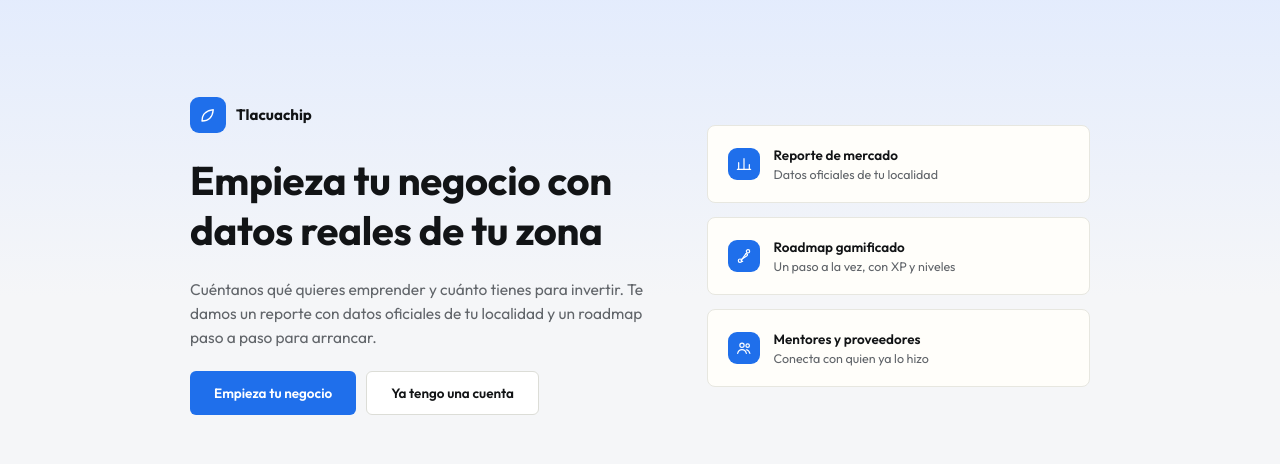
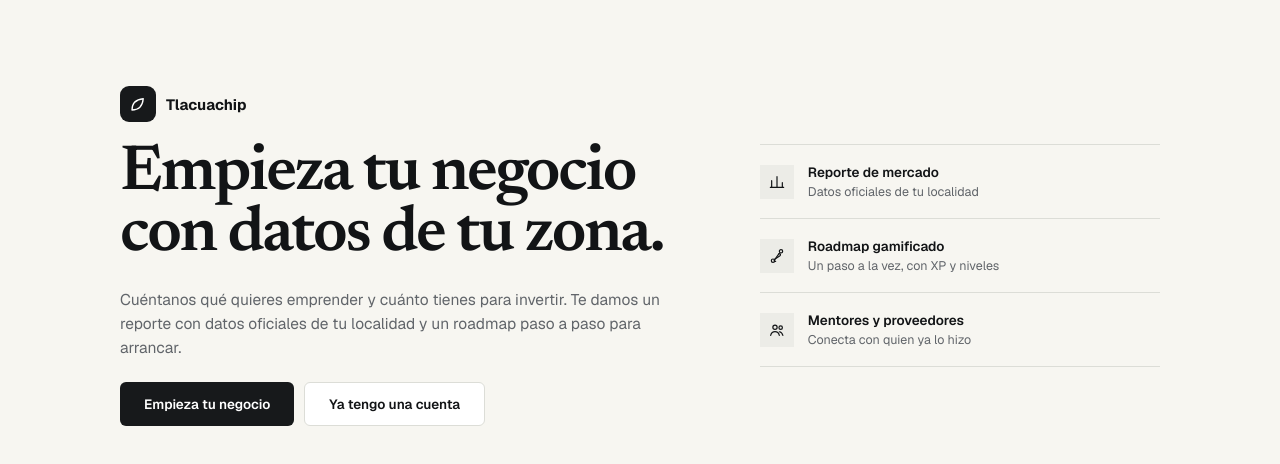
Before and after one commit to Da1vReyes/Tlacuachip, a React (Vite) app in the folder web/: page / in a window 1280 px wide. Shown: the part 144-608 px from the top of the page. Built offline with nearby package versions, Linux system fonts and the light colour scheme; no server answers.

Commit message:
Unify interface with minimalist visual system

```diff
--- a/web/index.html
+++ b/web/index.html
@@ -6,7 +6,7 @@
     <meta name="viewport" content="width=device-width, initial-scale=1.0" />
     <link rel="preconnect" href="https://fonts.googleapis.com" />
     <link rel="preconnect" href="https://fonts.gstatic.com" crossorigin />
-    <link href="https://fonts.googleapis.com/css2?family=Outfit:wght@400;500;600;700;800&display=swap" rel="stylesheet" />
+    <link href="https://fonts.googleapis.com/css2?family=Geist:wght@400;500;600;700&family=Newsreader:opsz,wght@6..72,500;6..72,600&display=swap" rel="stylesheet" />
     <title>Tlacuachip</title>
   </head>
   <body>
--- a/web/src/index.css
+++ b/web/src/index.css
@@ -9,9 +9,11 @@
   --mainBorder: #dcddd7;
   --cardBorder: #e7e7e0;
   --inputBorder: #c9cbc4;
-  --mainColor: #8cacdf;
+  --mainColor: #b9cbe8;
   --accentBlue: #1f6feb;
   --accentBlueHover: #1559c7;
+  --action: #17191b;
+  --actionHover: #34383c;
   --navItemText: rgba(0, 0, 0, 0.85);
   --navItemTextActive: #316fee;
   --navItemActiveBg: rgba(101, 150, 231, 0.1);
@@ -23,7 +25,7 @@
   --cardShadow: none;
   --radius: 8px;
   --radius-sm: 6px;
-  font-family: "Outfit", -apple-system, BlinkMacSystemFont, "Segoe UI", sans-serif;
+  font-family: "Geist", -apple-system, BlinkMacSystemFont, "Segoe UI", sans-serif;
 }
 
 * {
@@ -86,7 +88,7 @@ a:hover {
   width: 32px;
   height: 32px;
   border-radius: 9px;
-  background: var(--accentBlue);
+  background: var(--action);
   display: flex;
   align-items: center;
   justify-content: center;
@@ -205,8 +207,8 @@ a:hover {
   width: 34px;
   height: 34px;
   border-radius: 50%;
-  background: var(--mainColor);
-  color: #fff;
+  background: #e9e9e3;
+  color: var(--primaryText);
   display: flex;
   align-items: center;
   justify-content: center;
@@ -231,7 +233,7 @@ a:hover {
   display: flex;
   align-items: center;
   justify-content: center;
-  background: linear-gradient(180deg, #dbe7ff 0%, #f5f6f8 55%);
+  background: var(--appBg);
   padding: 24px;
 }
 
@@ -241,12 +243,18 @@ a:hover {
   background: var(--primaryBg);
   border-radius: 16px;
   border: 1px solid var(--cardBorder);
-  box-shadow: 0 18px 35px -10px rgba(0, 0, 0, 0.12), 0 6px 16px -5px rgba(0, 0, 0, 0.06);
+  box-shadow: none;
   padding: 36px 32px;
   display: flex;
   flex-direction: column;
   gap: 20px;
 }
+
+.landing-layout { width: 100%; max-width: 1040px; display: grid; grid-template-columns: 1.1fr .8fr; gap: clamp(38px, 7vw, 100px); align-items: center; }
+.landing-title { font-size: clamp(42px, 5vw, 68px); line-height: .95; max-width: 620px; }
+.landing-evidence { border-top: 1px solid var(--mainBorder); }
+.landing-evidence-row { display: flex; align-items: center; gap: 14px; padding: 18px 0; border-bottom: 1px solid var(--mainBorder); }
+.landing-evidence-icon { width: 34px; height: 34px; display: grid; place-items: center; background: #ecece7; color: var(--primaryText); }
 
 /* ---------- Shared building blocks ---------- */
 
@@ -262,11 +270,11 @@ a:hover {
 }
 
 .btn-primary {
-  background: var(--accentBlue);
+  background: var(--action);
   color: #fff;
 }
 .btn-primary:hover {
-  background: var(--accentBlueHover);
+  background: var(--actionHover);
 }
 
 .btn-secondary {
@@ -380,8 +388,9 @@ h1 {
   font-size: 22px;
   margin: 0;
   line-height: 1.25;
-  font-weight: 700;
-  letter-spacing: -0.3px;
+  font-family: "Newsreader", Georgia, serif;
+  font-weight: 600;
+  letter-spacing: -0.035em;
 }
 
 h2 {
@@ -442,6 +451,7 @@ p {
   .grid-2, .grid-3, .grid-4 {
     grid-template-columns: 1fr;
   }
+  .landing-layout { grid-template-columns: 1fr; gap: 40px; }
 }
 
 /* ---------- Motion ---------- */
@@ -507,11 +517,7 @@ p {
 .card-clickable {
   transition: transform 0.18s cubic-bezier(0.22, 1, 0.36, 1), box-shadow 0.18s ease, border-color 0.18s ease;
 }
-.card-clickable:hover {
-  border-color: var(--mainColor);
-  transform: translateY(-3px);
-  box-shadow: 0 4px 10px 0 rgba(0, 0, 0, 0.08), 0 8px 22px -4px rgba(0, 0, 0, 0.1);
-}
+.card-clickable:hover { border-color: #aeb2b6; }
 .card-clickable:active {
   transform: translateY(-1px) scale(0.99);
 }
@@ -522,9 +528,7 @@ p {
 .btn:active {
   transform: scale(0.97);
 }
-.btn-primary:hover {
-  box-shadow: 0 4px 14px -2px rgba(56, 112, 227, 0.45);
-}
+.btn-primary:hover { box-shadow: none; }
 
 .sidebar-item {
   transition: background-color 0.15s ease, color 0.15s ease, transform 0.15s ease;
@@ -566,16 +570,14 @@ p {
   transition: r 0.5s cubic-bezier(0.16, 1, 0.3, 1), fill-opacity 0.4s ease-out;
 }
 
+.map-scale { flex: 1; display: grid; grid-template-columns: repeat(3, 1fr); gap: 2px; margin: 0 10px; height: 7px; }
+.map-scale span:nth-child(1) { background: #d6d8d4; }
+.map-scale span:nth-child(2) { background: #a5bce4; }
+.map-scale span:nth-child(3) { background: #1f6feb; }
+.map-scale.reverse span:nth-child(1) { background: #1f6feb; }
+.map-scale.reverse span:nth-child(3) { background: #d6d8d4; }
+
 /* ---------- Privacy, map interpretation and minimal onboarding ---------- */
-
-.minimal-label {
-  display: block;
-  font-size: 11px;
-  color: var(--secondaryText);
-  font-weight: 650;
-  letter-spacing: .06em;
-  text-transform: uppercase;
-}
 
 .privacy-choice, .settings-section {
   border: 0;
@@ -689,7 +691,7 @@ p {
   min-height: 100vh;
   display: flex;
   flex-direction: column;
-  background: radial-gradient(circle at 15% 0%, #eaf1ff 0%, #f5f6f8 45%);
+  background: var(--appBg);
 }
 
 .wizard-topbar {
@@ -768,25 +770,22 @@ p {
   justify-content: center;
   gap: 10px;
   padding: 22px 12px;
-  border-radius: 16px;
-  border: 2px solid var(--cardBorder);
+  border-radius: var(--radius);
+  border: 1px solid var(--mainBorder);
   background: #fff;
   cursor: pointer;
-  transition: transform 0.18s cubic-bezier(0.22, 1, 0.36, 1), border-color 0.18s ease, box-shadow 0.18s ease, background 0.18s ease;
+  transition: border-color 0.18s ease, background 0.18s ease;
   font-family: inherit;
   color: var(--primaryText);
 }
 
 .chip-card:hover {
-  transform: translateY(-3px);
-  border-color: var(--mainColor);
-  box-shadow: 0 4px 10px 0 rgba(0, 0, 0, 0.08), 0 8px 22px -4px rgba(0, 0, 0, 0.1);
+  border-color: #9da2a8;
 }
 
 .chip-card.selected {
-  border-color: var(--accentBlue);
-  background: var(--navItemActiveBg);
-  transform: translateY(-2px) scale(1.02);
+  border-color: var(--action);
+  background: #f7f7f4;
 }
 
 .chip-card-icon {
@@ -797,12 +796,12 @@ p {
   align-items: center;
   justify-content: center;
   background: var(--secondaryBg);
-  color: var(--accentBlue);
+  color: var(--primaryText);
   transition: background 0.18s ease, color 0.18s ease, transform 0.18s ease;
 }
 
 .chip-card.selected .chip-card-icon {
-  background: var(--accentBlue);
+  background: var(--action);
   color: #fff;
   transform: scale(1.08);
 }
@@ -818,24 +817,23 @@ p {
   align-items: center;
   gap: 14px;
   padding: 16px 18px;
-  border-radius: 14px;
-  border: 2px solid var(--cardBorder);
+  border-radius: var(--radius);
+  border: 1px solid var(--mainBorder);
   background: #fff;
   cursor: pointer;
   width: 100%;
   text-align: left;
-  transition: transform 0.18s cubic-bezier(0.22, 1, 0.36, 1), border-color 0.18s ease, box-shadow 0.18s ease, background 0.18s ease;
+  transition: border-color 0.18s ease, background 0.18s ease;
   font-family: inherit;
 }
 
 .level-card:hover {
-  transform: translateX(3px);
-  border-color: var(--mainColor);
+  border-color: #9da2a8;
 }
 
 .level-card.selected {
-  border-color: var(--accentBlue);
-  background: var(--navItemActiveBg);
+  border-color: var(--action);
+  background: #f7f7f4;
 }
 
 .level-bars {
@@ -853,7 +851,7 @@ p {
 }
 
 .level-card.selected .level-bar.filled {
-  background: var(--accentBlue);
+  background: var(--action);
 }
 
 .wizard-slider {
@@ -861,8 +859,9 @@ p {
   appearance: none;
   width: 100%;
   height: 8px;
-  border-radius: 999px;
-  background: linear-gradient(90deg, var(--accentBlue) 0%, var(--accentBlue) var(--fill, 0%), var(--mainBorder) var(--fill, 0%), var(--mainBorder) 100%);
+  border-radius: 4px;
+  background: var(--mainBorder);
+  accent-color: var(--action);
   cursor: pointer;
 }
 
@@ -873,8 +872,8 @@ p {
   height: 26px;
   border-radius: 50%;
   background: #fff;
-  border: 3px solid var(--accentBlue);
-  box-shadow: 0 2px 6px rgba(0, 0, 0, 0.15);
+  border: 3px solid var(--action);
+  box-shadow: none;
   cursor: pointer;
   transition: transform 0.15s ease;
 }
@@ -888,7 +887,7 @@ p {
   height: 26px;
   border-radius: 50%;
   background: #fff;
-  border: 3px solid var(--accentBlue);
+  border: 3px solid var(--action);
   cursor: pointer;
 }
 
@@ -897,7 +896,7 @@ p {
   font-weight: 800;
   letter-spacing: -1px;
   font-variant-numeric: tabular-nums;
-  color: var(--accentBlue);
+  color: var(--primaryText);
 }
 
 @media (max-width: 640px) {
--- a/web/src/pages/Landing.tsx
+++ b/web/src/pages/Landing.tsx
@@ -8,7 +8,7 @@ export default function Landing() {
 
   return (
     <div className="auth-page">
-      <div style={{ width: "100%", maxWidth: 900, display: "grid", gridTemplateColumns: "1.1fr 0.9fr", gap: 48, alignItems: "center" }}>
+      <div className="landing-layout">
         <div className="stack" style={{ gap: 22 }}>
           <div className="row" style={{ alignItems: "center", gap: 10 }}>
             <div className="sidebar-logo-mark" style={{ width: 36, height: 36 }}>
@@ -16,7 +16,7 @@ export default function Landing() {
             </div>
             <span style={{ fontWeight: 700, fontSize: 15 }}>Tlacuachip</span>
           </div>
-          <h1 style={{ fontSize: 40 }}>Empieza tu negocio con datos reales de tu zona</h1>
+          <h1 className="landing-title">Empieza tu negocio con datos de tu zona.</h1>
           <p style={{ fontSize: 15.5 }}>
             Cuéntanos qué quieres emprender y cuánto tienes para invertir. Te damos un reporte
             con datos oficiales de tu localidad y un roadmap paso a paso para arrancar.
@@ -33,9 +33,9 @@ export default function Landing() {
           </div>
         </div>
 
-        <div className="stack" style={{ gap: 14 }}>
-          <div className="card row" style={{ alignItems: "center", gap: 14 }}>
-            <div className="sidebar-logo-mark" style={{ background: "var(--accentBlue)" }}>
+        <div className="landing-evidence">
+          <div className="landing-evidence-row">
+            <div className="landing-evidence-icon">
               <IconChart size={16} />
             </div>
             <div className="stack" style={{ gap: 2 }}>
@@ -43,8 +43,8 @@ export default function Landing() {
               <span className="muted">Datos oficiales de tu localidad</span>
             </div>
           </div>
-          <div className="card row" style={{ alignItems: "center", gap: 14 }}>
-            <div className="sidebar-logo-mark" style={{ background: "var(--accentBlue)" }}>
+          <div className="landing-evidence-row">
+            <div className="landing-evidence-icon">
               <IconRoute size={16} />
             </div>
             <div className="stack" style={{ gap: 2 }}>
@@ -52,8 +52,8 @@ export default function Landing() {
               <span className="muted">Un paso a la vez, con XP y niveles</span>
             </div>
           </div>
-          <div className="card row" style={{ alignItems: "center", gap: 14 }}>
-            <div className="sidebar-logo-mark" style={{ background: "var(--accentBlue)" }}>
+          <div className="landing-evidence-row">
+            <div className="landing-evidence-icon">
               <IconUsers size={16} />
             </div>
             <div className="stack" style={{ gap: 2 }}>
--- a/web/src/pages/MapOnboarding.tsx
+++ b/web/src/pages/MapOnboarding.tsx
@@ -81,7 +81,6 @@ export default function MapOnboarding() {
 
       <main className="map-onboarding-main">
         <section className="map-onboarding-intro">
-          <span className="minimal-label">Antes del dashboard</span>
           <h1>Lee tu zona con tres señales.</h1>
           <p>Primero mira la competencia, después la oportunidad de consumo y finalmente el costo de operar. No te vamos a decir qué hacer: te damos contexto para decidir.</p>
         </section>
@@ -118,7 +117,6 @@ export default function MapOnboarding() {
           </div>
 
           <aside className="decision-panel">
-            <span className="minimal-label">La pregunta de esta capa</span>
             <h2>{copy[signal].question}</h2>
             {realCount !== undefined && signal === "supply" && <div className="data-proof"><span />{realCount} negocios similares detectados</div>}
             {geoStatus === "loading" && <p>Estamos ubicando tu ciudad para mostrar las zonas cercanas.</p>}
@@ -133,7 +131,6 @@ export default function MapOnboarding() {
 
         <section className="location-choice">
           <div>
-            <span className="minimal-label">Tu decisión</span>
             <h2>¿Cómo vas a usar este análisis?</h2>
           </div>
           <label className={`choice-row${preferences.locationMode === "explore" ? " selected" : ""}`}>
```
Also changed, not shown: web/src/pages/Heatmap.tsx (+3 -11 lines), 1 other file (tests, documents, lock files or other folders).
